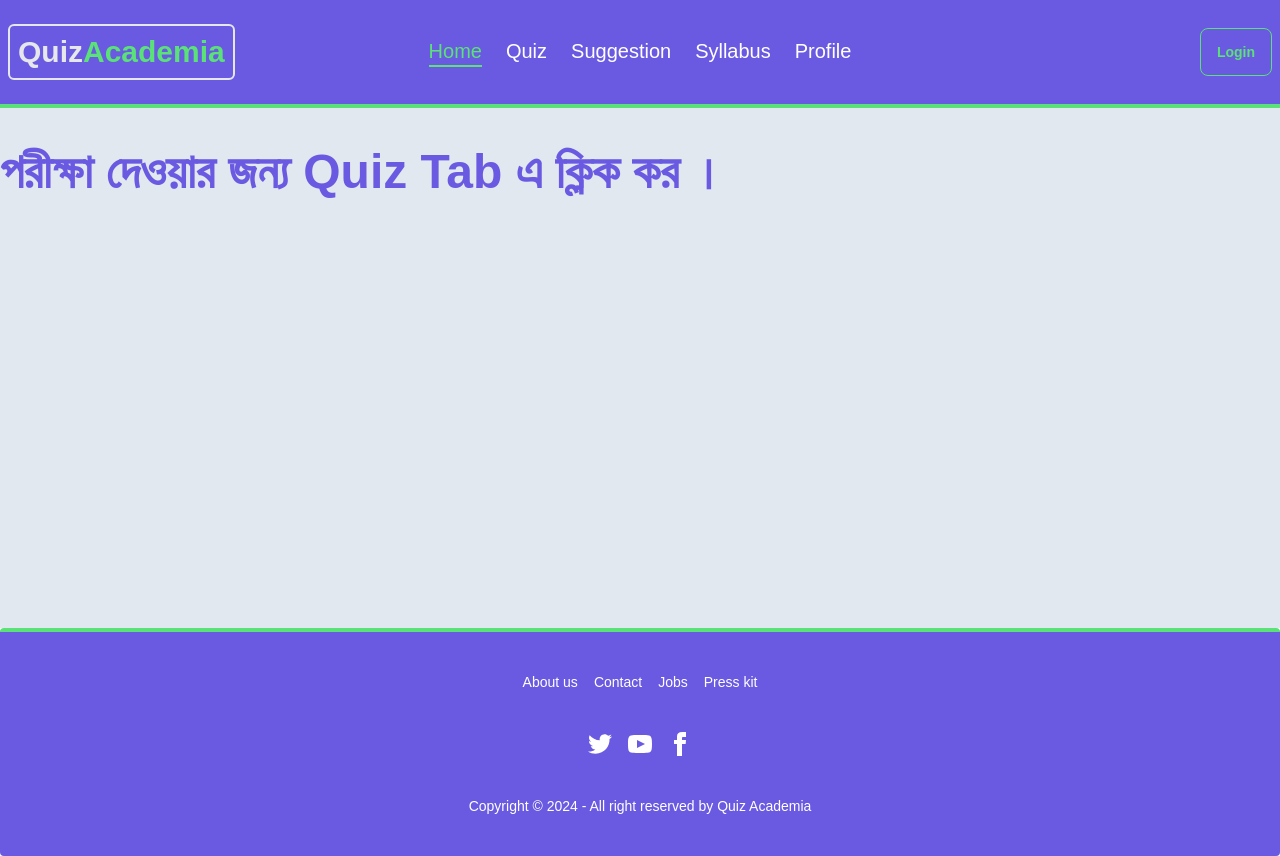
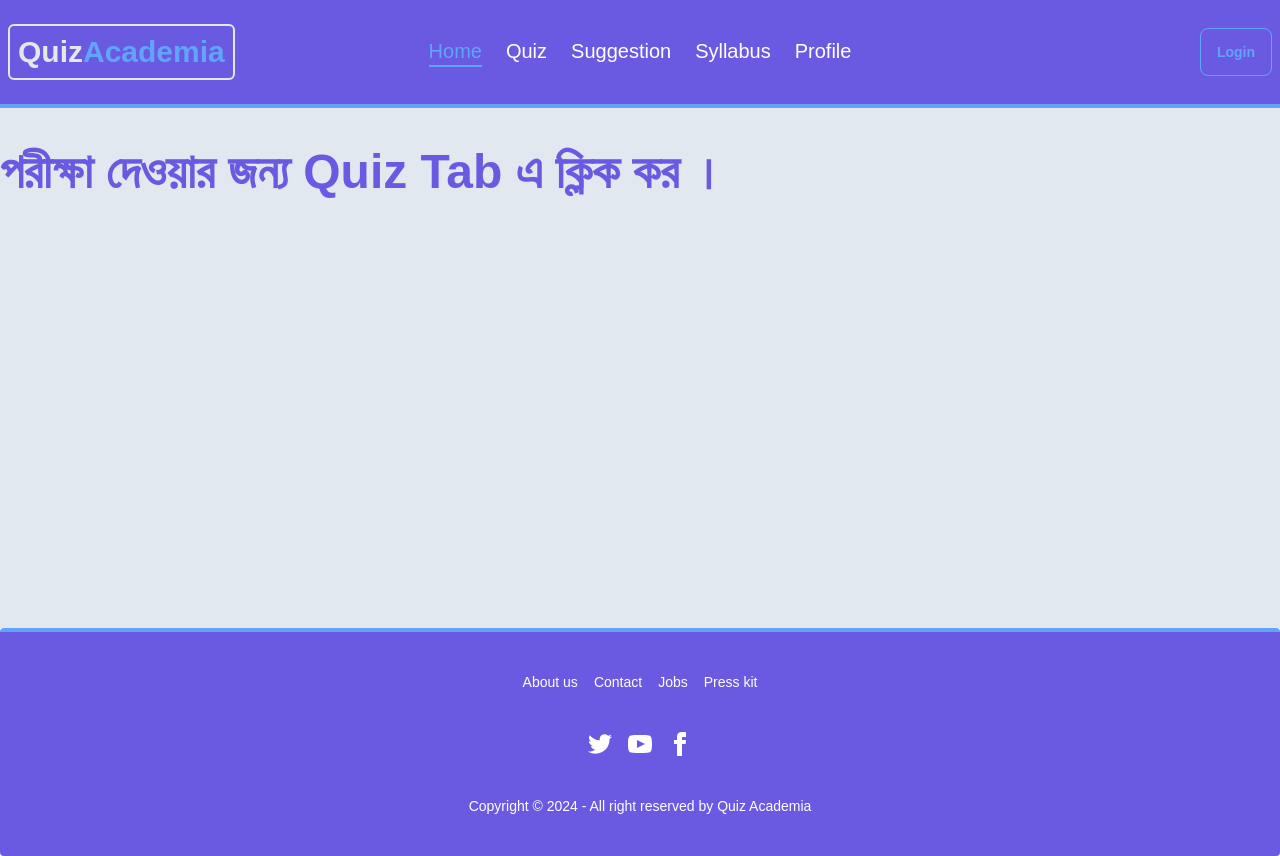
Before and after one commit to rar34/quiz-academia, a Next.js app: page / in a window 1280 px wide. Built offline with nearby package versions, Linux system fonts and the light colour scheme.

Commit message:
change secondary color

```diff
--- a/tailwind.config.js
+++ b/tailwind.config.js
@@ -21,7 +21,7 @@ module.exports = {
       {
         quizAcademia: {
           "primary": "#6A5AE1",
-          "secondary": "#5AE178",
+          "secondary": "#60A5FA",
 
           ".btn-secondary": {
             "color": "#fff"
```
